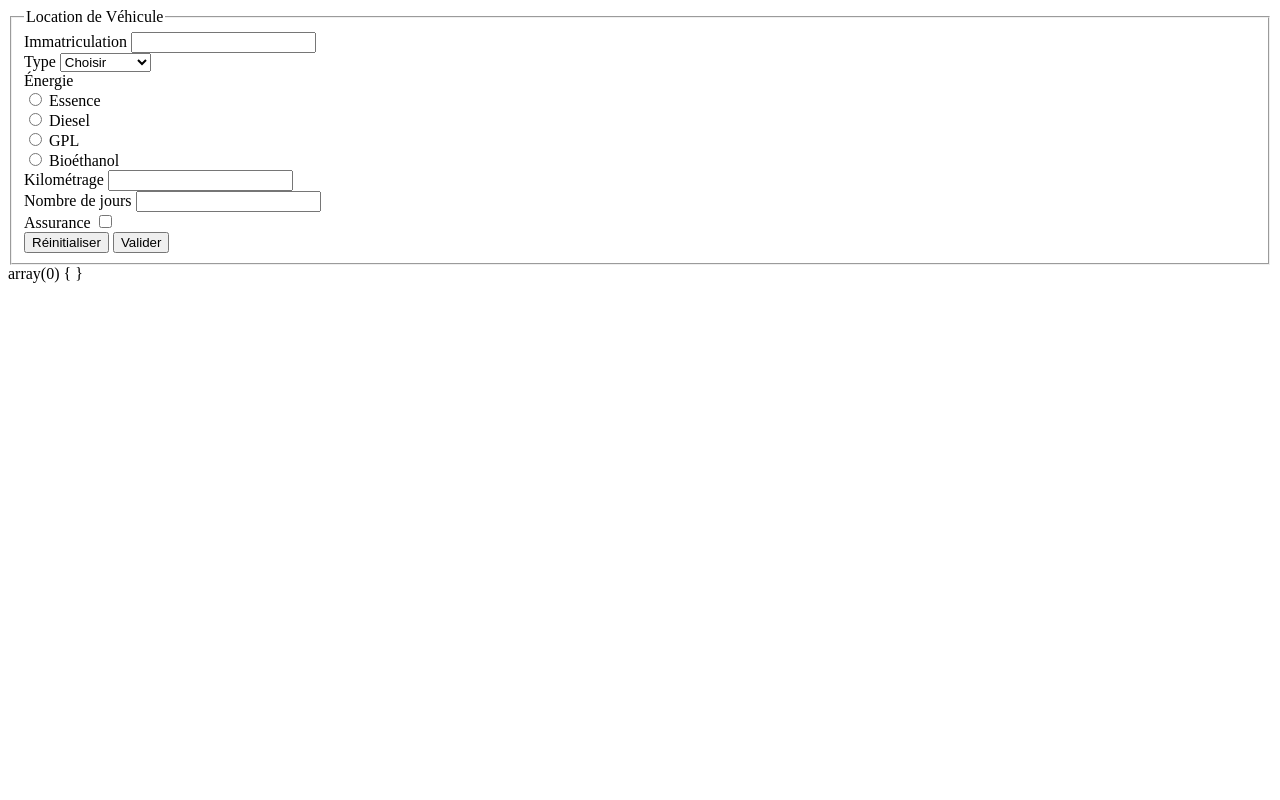
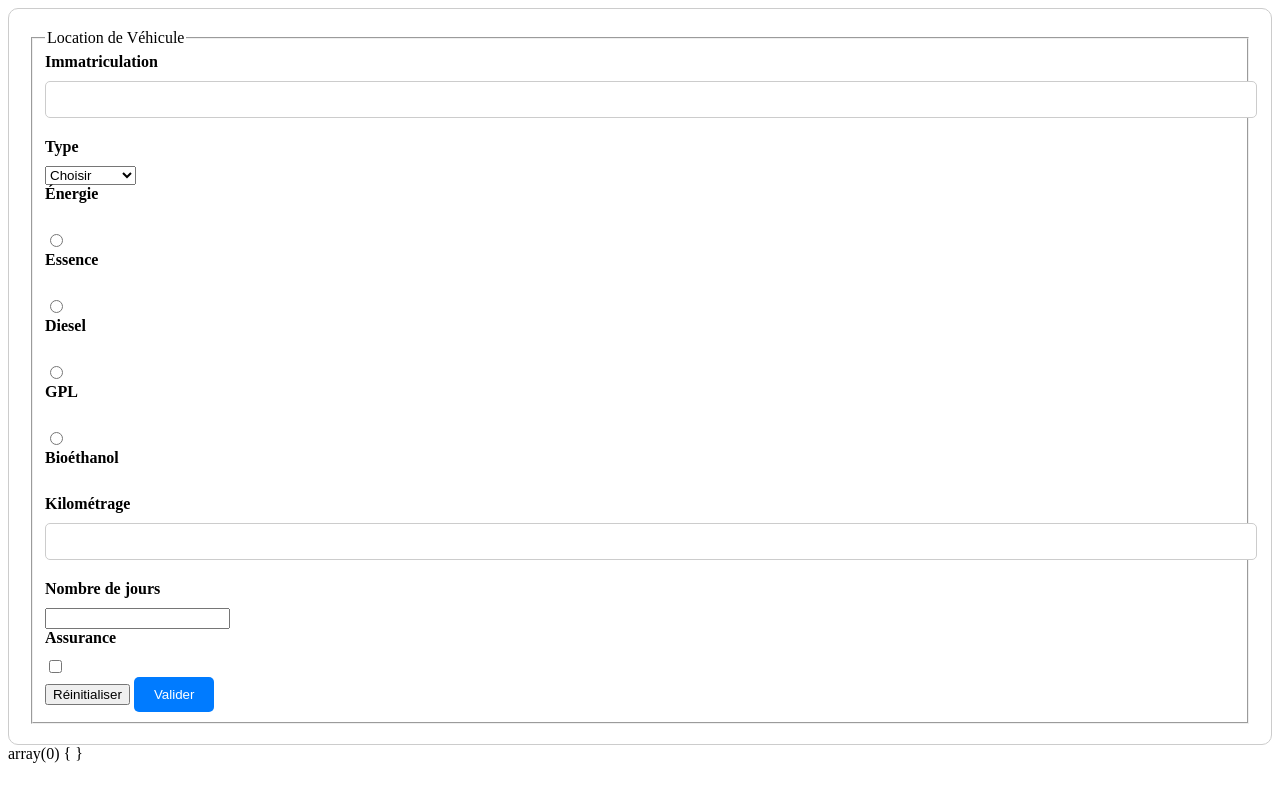
Before and after one commit to Galifire/phpMousquetaire, a PHP site: page /form.php in a window 1280 px wide. Run offline with PHP 8.4, Linux system fonts and the light colour scheme; data that the repository does not hold is empty.

Commit message:
fichier css

```diff
--- a/PDO/connect.php
+++ b/PDO/connect.php
@@ -1,7 +1,7 @@
 <?php
 
 $user = 'root';
-$pwd = '123+aze';
+$pwd = '';
 try {
     $dbh = new PDO('sqlite:example.db');
 } catch (PDOException $e) {
--- a/form/form.php
+++ b/form/form.php
@@ -7,6 +7,7 @@
     <meta charset="UTF-8">
     <meta http-equiv="X-UA-Compatible" content="IE=edge">
     <meta name="viewport" content="width=device-width, initial-scale=1.0">
+    <link href="style.css" rel="stylesheet">
     <title>Formulaire</title>
 </head>
 
@@ -26,18 +27,20 @@
         <label for="type">Type</label>
         <select name="types">
             <option name="types" value="Choisir">Choisir</option>
-            <option name="types" value="Touristique"
-            <?php if (!empty($_POST['types'] == 'Touristique')) { ?>
-            selected="true"
-            <?php }; ?>>Touristique</option>
-            <option name="types" value="Travail"
-            <?php if (!empty($_POST['types'] == 'Travail')) { ?>
-            selected="true" <?php }; ?>>Travail
-            </option>
-            <option name="types" value="Dépannage"
-            <?php if (!empty($_POST['types'] == 'Dépannage')){ ?>
-            selected="true" <?php }; ?>>
-                Dépannage</option>
+            <option name="types" value="Touristique" <?php
+            if (!empty($_POST['types']) && $_POST['types'] == 'Touristique') {
+                echo 'selected';
+            } ?>>Touristique</option>
+
+            <option name="types" value="Travail" <?php
+            if (!empty($_POST['types']) && $_POST['types'] == 'Travail') {
+                echo 'selected';
+            } ?>>Travail</option>
+
+            <option name="types" value="Dépannage" <?php
+            if (!empty($_POST['types']) && $_POST['types'] == 'Dépannage') {
+                echo 'selected';
+            } ?>>Dépannage</option>
         </select><br>
 
 
--- /dev/null
+++ b/form/style.css
@@ -0,0 +1,38 @@
+/* Applique une bordure grise autour du formulaire */
+form {
+    border: 1px solid #ccc;
+    padding: 20px;
+    border-radius: 10px;
+  }
+
+  /* Stylise les étiquettes de champ de formulaire */
+  label {
+    display: block;
+    margin-bottom: 10px;
+    font-weight: bold;
+  }
+
+  /* Stylise les champs de formulaire */
+  input[type="text"],
+  textarea {
+    width: 100%;
+    padding: 10px;
+    border: 1px solid #ccc;
+    border-radius: 5px;
+    margin-bottom: 20px;
+  }
+
+  /* Stylise le bouton de soumission */
+  input[type="submit"] {
+    background-color: #007bff;
+    color: #fff;
+    border: none;
+    padding: 10px 20px;
+    border-radius: 5px;
+    cursor: pointer;
+  }
+
+  /* Ajoute un effet de survol au bouton de soumission */
+  input[type="submit"]:hover {
+    background-color: #0062cc;
+  }
```
